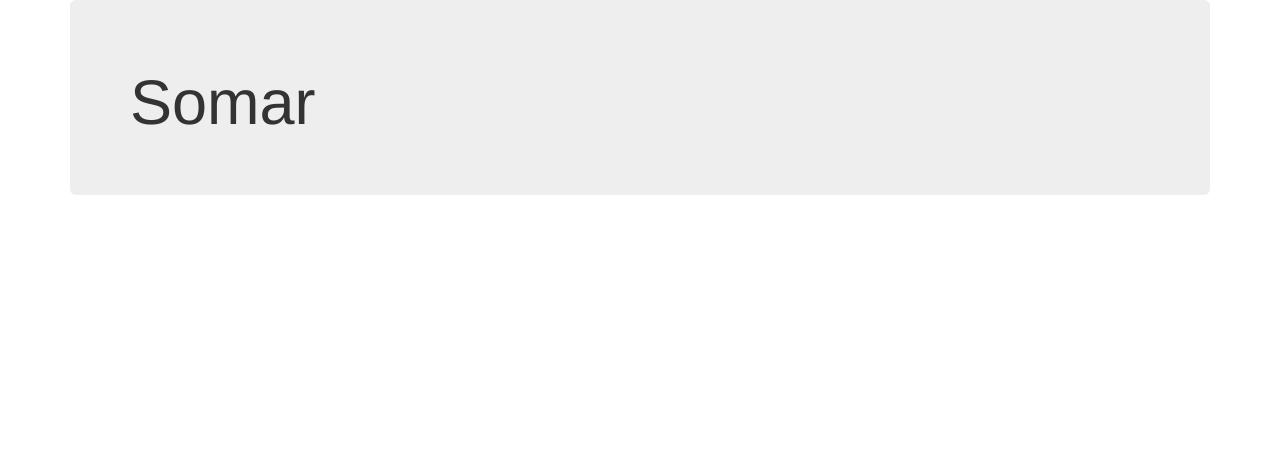
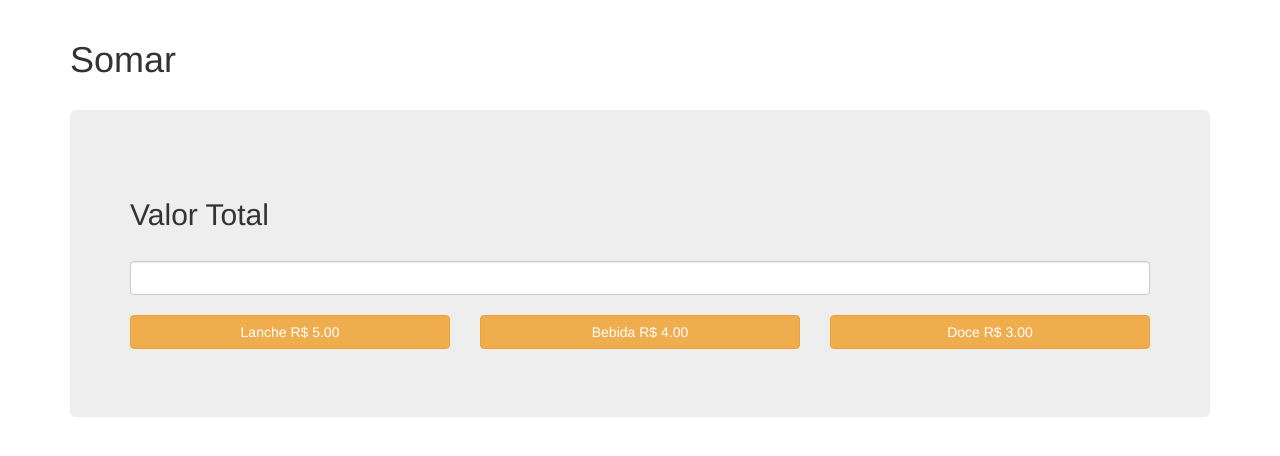
Before and after one commit to anderrf/exemploAngular, an Angular app: page / in a window 1280 px wide. Shown: the top 456 px of the page. Built offline with nearby package versions, Linux system fonts and the light colour scheme.

Commit message:
Criacao da interface

```diff
--- a/src/app/somar/components/somar/somar.component.html
+++ b/src/app/somar/components/somar/somar.component.html
@@ -1,7 +1,33 @@
+<div class="row">
+    <div class="col-md-12">
+        <h1>Somar</h1>
+    </div>
+</div>
+
 <div class="jumbotron">
+
     <div class="row">
         <div class="col-md-12">
-            <h1>Somar</h1>
+            <h2>Valor Total</h2>
         </div>
     </div>
+
+    <div class="row">
+        <div class="col-md-12">
+            <input class="form-control" type="text">
+        </div>
+    </div>
+
+    <div class="row">
+        <div class="col-md-4">
+            <button class="btn btn-block btn-warning" type="button" id="btnLanche" value="5.00">Lanche R$ 5.00</button>
+        </div>
+        <div class="col-md-4">
+            <button class="btn btn-block btn-warning" type="button" id="btnBebida" value="4.00">Bebida R$ 4.00</button>
+        </div>
+        <div class="col-md-4">
+            <button class="btn btn-block btn-warning" type="button" id="btnDoce" value="3.00">Doce R$ 3.00</button>
+        </div>
+    </div>
+
 </div>
--- a/src/styles.css
+++ b/src/styles.css
@@ -1 +1,5 @@
 /* You can add global styles to this file, and also import other style files */
+.row{
+    margin-top: 20px;
+    margin-bottom: 20px;
+}
```
